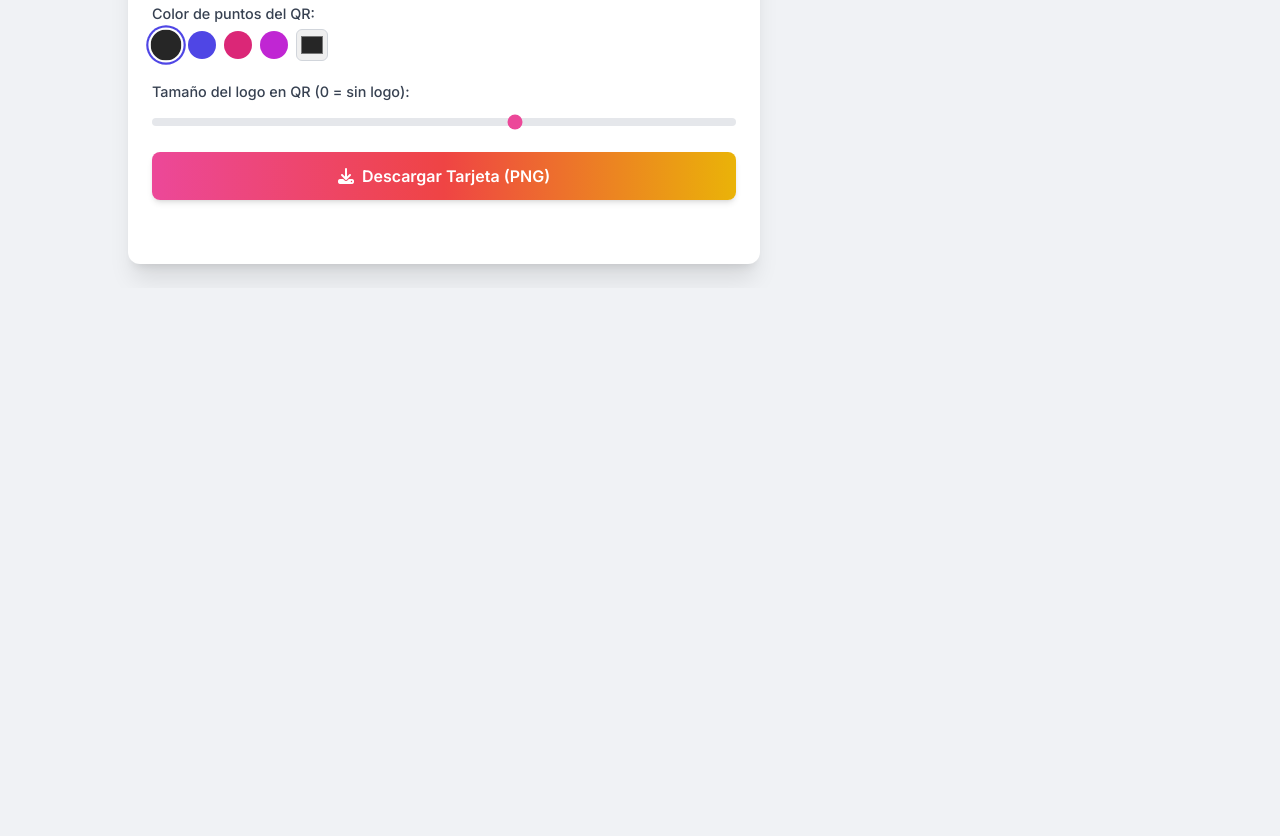
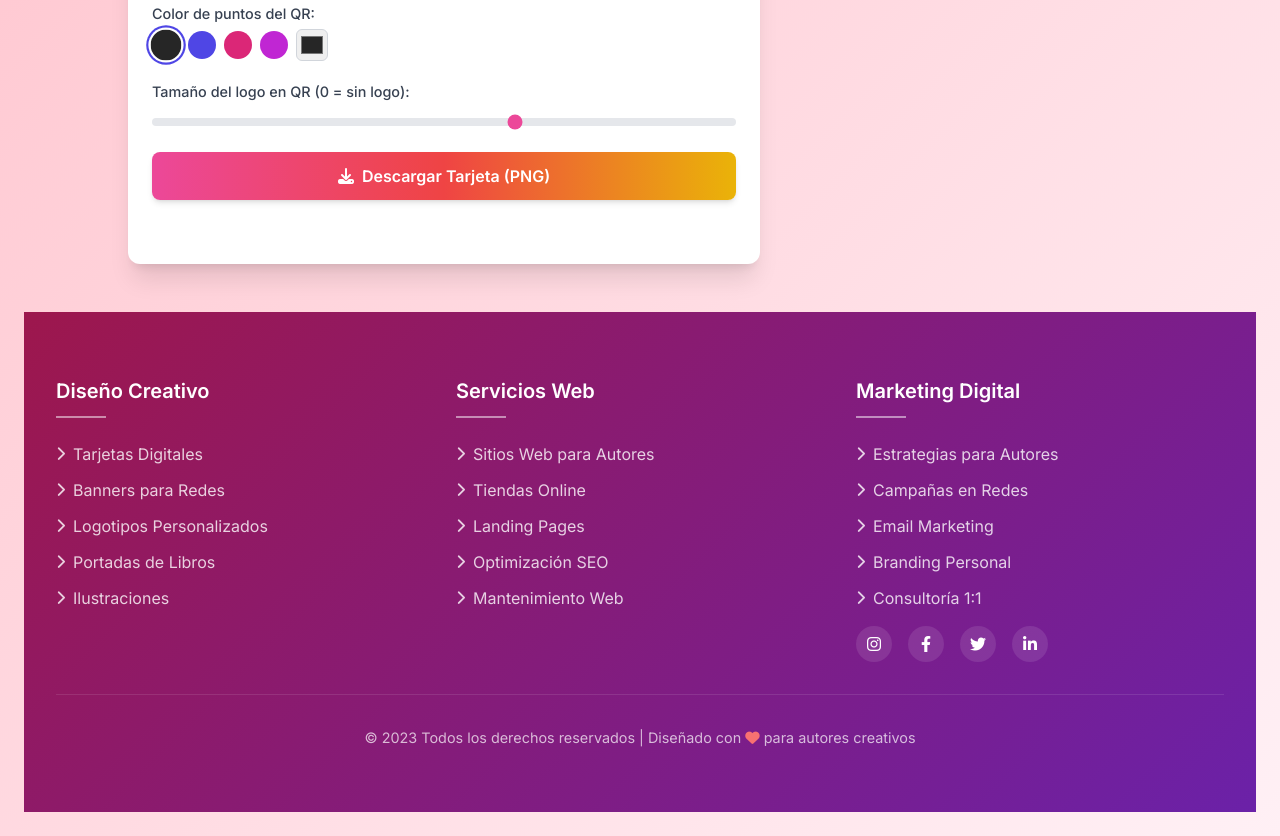
Before and after one commit to Robledogar/Apps_fenproject.com, a plain HTML site: page Generador_QR/Generador_qr.html in a window 1280 px wide. Shown: the part 1109-1945 px from the top of the page. Before the commit the page ends 1397 px from the top, so only its background shows below. Drawn offline with nearby package versions, Linux system fonts and the light colour scheme; a script that the page names is missing.

Commit message:
Incluido footer generador de qr

```diff
--- a/Generador_QR/Generador_qr.html
+++ b/Generador_QR/Generador_qr.html
@@ -13,8 +13,10 @@
 
         body {
             font-family: 'Inter', -apple-system, BlinkMacSystemFont, sans-serif;
-            background-color: #f0f2f5;
+            background: linear-gradient(135deg, #ffb6c1 0%, #fff0f5 100%);
             min-height: 100vh;
+            display: flex;
+            flex-direction: column;
             -webkit-font-smoothing: antialiased;
             -moz-osx-font-smoothing: grayscale;
         }
@@ -37,9 +39,9 @@
             justify-content: space-around;
             gap: 8px;
             transition: background 0.3s;
-            background-size: cover; /* Importante para que las imágenes de textura cubran */
+            background-size: cover;
             background-position: center;
-            background-repeat: no-repeat; /* Evitar repetición por defecto si no es tileable */
+            background-repeat: no-repeat;
             position: relative;
             overflow: hidden;
         }
@@ -47,22 +49,28 @@
         #cardProfileImage {
             width: 100px;
             height: 100px;
-            border-radius: 50%; object-fit: cover;
-            background-color: #e0e0e0; border: 4px solid rgba(255,255,255,0.7);
+            border-radius: 50%;
+            object-fit: cover;
+            background-color: #e0e0e0;
+            border: 4px solid rgba(255,255,255,0.7);
             box-shadow: 0 3px 6px rgba(0,0,0,0.1);
             z-index: 1;
             margin-top: 5px;
         }
+
         #cardUsername {
-            font-size: 1.2em; /* Reducido para no competir con el fondo */
-            font-weight: 700; color: #262626;
-            text-shadow: 0 1px 2px rgba(255,255,255,0.5); /* Sombra más notable */
+            font-size: 1.2em;
+            font-weight: 700;
+            color: #262626;
+            text-shadow: 0 1px 2px rgba(255,255,255,0.5);
             z-index: 1;
         }
+
         #cardBio {
             font-size: 0.8em;
-            color: #333; /* Un poco más oscuro para legibilidad */
-            max-width: 90%; line-height: 1.4;
+            color: #333;
+            max-width: 90%;
+            line-height: 1.4;
             text-shadow: 0 1px 1px rgba(255,255,255,0.4);
             z-index: 1;
         }
@@ -72,64 +80,218 @@
             height: 150px;
             background-color: rgba(250,250,250,0.9);
             border-radius: 12px;
-            display: flex; align-items: center; justify-content: center;
+            display: flex;
+            align-items: center;
+            justify-content: center;
             padding: 10px;
             overflow: hidden;
             box-shadow: 0 2px 5px rgba(0,0,0,0.08);
             z-index: 1;
         }
-         #cardQrElement canvas, #cardQrElement img {
-            display: block; width: 100% !important; height: 100% !important;
-            object-fit: contain; border-radius: 6px;
+
+        #cardQrElement canvas, #cardQrElement img {
+            display: block;
+            width: 100% !important;
+            height: 100% !important;
+            object-fit: contain;
+            border-radius: 6px;
         }
+
         #cardQrCallToAction {
             font-size: 0.85em;
-            color: #444; /* Un poco más oscuro */
+            color: #444;
             margin-top: 8px;
             font-weight: 500;
             text-shadow: 0 1px 1px rgba(255,255,255,0.3);
             z-index: 1;
             margin-bottom: 10px;
         }
-        .config-label { font-weight: 500; color: #374151; margin-bottom: 0.3rem; display: block; font-size: 0.9rem; }
+
+        .config-label {
+            font-weight: 500;
+            color: #374151;
+            margin-bottom: 0.3rem;
+            display: block;
+            font-size: 0.9rem;
+        }
+
         .config-input, .config-textarea {
-            width: 100%; padding: 0.65rem 0.85rem; border: 1px solid #d1d5db; border-radius: 0.375rem;
-            font-size: 0.9rem; transition: border-color 0.2s, box-shadow 0.2s;
+            width: 100%;
+            padding: 0.65rem 0.85rem;
+            border: 1px solid #d1d5db;
+            border-radius: 0.375rem;
+            font-size: 0.9rem;
+            transition: border-color 0.2s, box-shadow 0.2s;
         }
+
         .config-input:focus, .config-textarea:focus {
-            outline: none; border-color: #4f46e5; box-shadow: 0 0 0 2px rgba(79, 70, 229, 0.25);
+            outline: none;
+            border-color: #4f46e5;
+            box-shadow: 0 0 0 2px rgba(79, 70, 229, 0.25);
         }
+
         .color-option {
-             width: 28px; height: 28px; border-radius: 50%; cursor: pointer;
-             transition: transform 0.2s, box-shadow 0.2s; border: 2px solid transparent;
+            width: 28px;
+            height: 28px;
+            border-radius: 50%;
+            cursor: pointer;
+            transition: transform 0.2s, box-shadow 0.2s;
+            border: 2px solid transparent;
         }
+
         .color-option:hover { transform: scale(1.1); }
-        .color-option.active { transform: scale(1.1); box-shadow: 0 0 0 2px white, 0 0 0 4px #4f46e5;}
-        #qrCustomColorPicker { width: 32px; height: 32px; border: 1px solid #d1d5db; border-radius: 0.375rem; padding: 2px; cursor: pointer; }
+        .color-option.active {
+            transform: scale(1.1);
+            box-shadow: 0 0 0 2px white, 0 0 0 4px #4f46e5;
+        }
+
+        #qrCustomColorPicker {
+            width: 32px;
+            height: 32px;
+            border: 1px solid #d1d5db;
+            border-radius: 0.375rem;
+            padding: 2px;
+            cursor: pointer;
+        }
 
         .texture-option {
-            width: 48px; height: 48px; border-radius: 0.375rem;
+            width: 48px;
+            height: 48px;
+            border-radius: 0.375rem;
             border: 2px solid #d1d5db;
-            cursor: pointer; background-size: cover; background-position: center;
-            display: flex; align-items: center; justify-content: center;
-            transition: all 0.2s ease-in-out; position: relative;
-
-        }
-        .texture-option:hover { border-color: #9ca3af; transform: translateY(-2px); }
-        .texture-option.active {
-            border-color: #4f46e5; box-shadow: 0 0 0 3px rgba(79, 70, 229, 0.4);
-        }
-        .texture-option .fa-check { display: none; }
-        .texture-option.active .fa-check {
-            display: block; position: absolute; top: 50%; left: 50%;
-            transform: translate(-50%, -50%); color: white;
-            background-color: rgba(79, 70, 229, 0.7);
-            border-radius: 50%; padding: 4px; font-size: 0.8em;
-        }
-        #cardSolidColorPicker {
-            width: 100%; height: 40px; padding:2px; border: 1px solid #d1d5db; border-radius: 0.375rem; cursor: pointer;
+            cursor: pointer;
+            background-size: cover;
+            background-position: center;
+            display: flex;
+            align-items: center;
+            justify-content: center;
+            transition: all 0.2s ease-in-out;
+            position: relative;
         }
 
+        .texture-option:hover {
+            border-color: #9ca3af;
+            transform: translateY(-2px);
+        }
+
+        .texture-option.active {
+            border-color: #4f46e5;
+            box-shadow: 0 0 0 3px rgba(79, 70, 229, 0.4);
+        }
+
+        .texture-option .fa-check { display: none; }
+
+        .texture-option.active .fa-check {
+            display: block;
+            position: absolute;
+            top: 50%;
+            left: 50%;
+            transform: translate(-50%, -50%);
+            color: white;
+            background-color: rgba(79, 70, 229, 0.7);
+            border-radius: 50%;
+            padding: 4px;
+            font-size: 0.8em;
+        }
+
+        #cardSolidColorPicker {
+            width: 100%;
+            height: 40px;
+            padding:2px;
+            border: 1px solid #d1d5db;
+            border-radius: 0.375rem;
+            cursor: pointer;
+        }
+
+        /* Footer styles */
+        .footer {
+            background: linear-gradient(135deg, #9d174d 0%, #6b21a8 100%);
+            color: white;
+            padding: 4rem 2rem;
+            margin-top: 3rem;
+        }
+
+        .footer-container {
+            max-width: 1200px;
+            margin: 0 auto;
+            display: grid;
+            grid-template-columns: repeat(auto-fit, minmax(250px, 1fr));
+            gap: 2rem;
+        }
+
+        .footer-column h3 {
+            font-size: 1.25rem;
+            font-weight: 600;
+            margin-bottom: 1.5rem;
+            position: relative;
+            padding-bottom: 0.75rem;
+        }
+
+        .footer-column h3::after {
+            content: '';
+            position: absolute;
+            left: 0;
+            bottom: 0;
+            width: 50px;
+            height: 2px;
+            background-color: rgba(255, 255, 255, 0.5);
+        }
+
+        .footer-links {
+            display: flex;
+            flex-direction: column;
+            gap: 0.75rem;
+        }
+
+        .footer-links a {
+            color: rgba(255, 255, 255, 0.8);
+            text-decoration: none;
+            transition: all 0.3s ease;
+            display: flex;
+            align-items: center;
+            gap: 0.5rem;
+        }
+
+        .footer-links a:hover {
+            color: white;
+            transform: translateX(5px);
+        }
+
+        .footer-links a i {
+            font-size: 0.9rem;
+        }
+
+        .footer-bottom {
+            text-align: center;
+            padding-top: 2rem;
+            margin-top: 2rem;
+            border-top: 1px solid rgba(255, 255, 255, 0.1);
+            font-size: 0.9rem;
+            color: rgba(255, 255, 255, 0.7);
+        }
+
+        .social-links {
+            display: flex;
+            gap: 1rem;
+            margin-top: 1rem;
+        }
+
+        .social-links a {
+            display: inline-flex;
+            align-items: center;
+            justify-content: center;
+            width: 36px;
+            height: 36px;
+            background-color: rgba(255, 255, 255, 0.1);
+            border-radius: 50%;
+            color: white;
+            transition: all 0.3s ease;
+        }
+
+        .social-links a:hover {
+            background-color: rgba(255, 255, 255, 0.2);
+            transform: translateY(-3px);
+        }
     </style>
 </head>
 <body class="p-4 md:p-6">
@@ -169,7 +331,7 @@
                     <label class="config-label">Elige una textura o color:</label>
                     <div class="flex flex-wrap gap-3 items-center">
                         <button class="texture-option active" data-texture="solid" title="Color Sólido" style="background-color: #fff;">
-                             <i class="fas fa-check"></i><span class="sr-only">Color sólido</span>
+                            <i class="fas fa-check"></i><span class="sr-only">Color sólido</span>
                         </button>
                         <button class="texture-option" data-texture="texture1" style="background-image: linear-gradient(45deg, #f3ec78, #af4261);" title="Gradiente Atardecer"> <i class="fas fa-check"></i></button>
                         <button class="texture-option" data-texture="texture2" style="background-image: linear-gradient(to right, #8360c3, #2ebf91);" title="Gradiente Esmeralda"> <i class="fas fa-check"></i></button>
@@ -183,7 +345,8 @@
                         <button class="texture-option" data-texture="concrete" style="background-image: url('textures/textura2.jpg');" title="Textura de Concreto"> <i class="fas fa-check"></i></button>
                     </div>
                 </div>
-                 <div id="solidColorPickerContainer">
+
+                <div id="solidColorPickerContainer">
                     <label for="cardSolidColorPicker" class="config-label mt-3">Color Sólido de Fondo:</label>
                     <input type="color" id="cardSolidColorPicker" value="#FFFFFF" >
                 </div>
@@ -217,7 +380,7 @@
 
             <!-- Columna de Previsualización de la Tarjeta -->
             <div class="flex justify-center md:sticky md:top-6">
-                 <div id="instaCardPreviewContainer">
+                <div id="instaCardPreviewContainer">
                     <div id="instaCardPreview">
                         <img id="cardProfileImage" src="" alt="Foto de perfil">
                         <p id="cardUsername">@TuUsuario</p>
@@ -234,6 +397,55 @@
         </div>
     </div>
 
+    <!-- Footer -->
+    <footer class="footer">
+        <div class="footer-container">
+            <div class="footer-column">
+                <h3>Diseño Creativo</h3>
+                <div class="footer-links">
+                    <a href="#"><i class="fas fa-chevron-right"></i> Tarjetas Digitales</a>
+                    <a href="#"><i class="fas fa-chevron-right"></i> Banners para Redes</a>
+                    <a href="#"><i class="fas fa-chevron-right"></i> Logotipos Personalizados</a>
+                    <a href="#"><i class="fas fa-chevron-right"></i> Portadas de Libros</a>
+                    <a href="#"><i class="fas fa-chevron-right"></i> Ilustraciones</a>
+                </div>
+            </div>
+
+            <div class="footer-column">
+                <h3>Servicios Web</h3>
+                <div class="footer-links">
+                    <a href="#"><i class="fas fa-chevron-right"></i> Sitios Web para Autores</a>
+                    <a href="#"><i class="fas fa-chevron-right"></i> Tiendas Online</a>
+                    <a href="#"><i class="fas fa-chevron-right"></i> Landing Pages</a>
+                    <a href="#"><i class="fas fa-chevron-right"></i> Optimización SEO</a>
+                    <a href="#"><i class="fas fa-chevron-right"></i> Mantenimiento Web</a>
+                </div>
+            </div>
+
+            <div class="footer-column">
+                <h3>Marketing Digital</h3>
+                <div class="footer-links">
+                    <a href="#"><i class="fas fa-chevron-right"></i> Estrategias para Autores</a>
+                    <a href="#"><i class="fas fa-chevron-right"></i> Campañas en Redes</a>
+                    <a href="#"><i class="fas fa-chevron-right"></i> Email Marketing</a>
+                    <a href="#"><i class="fas fa-chevron-right"></i> Branding Personal</a>
+                    <a href="#"><i class="fas fa-chevron-right"></i> Consultoría 1:1</a>
+                </div>
+
+                <div class="social-links">
+                    <a href="#"><i class="fab fa-instagram"></i></a>
+                    <a href="#"><i class="fab fa-facebook-f"></i></a>
+                    <a href="#"><i class="fab fa-twitter"></i></a>
+                    <a href="#"><i class="fab fa-linkedin-in"></i></a>
+                </div>
+            </div>
+        </div>
+
+        <div class="footer-bottom">
+            &copy; 2023 Todos los derechos reservados | Diseñado con <i class="fas fa-heart text-red-400"></i> para autores creativos
+        </div>
+    </footer>
+
     <script>
         document.addEventListener('DOMContentLoaded', () => {
             const profileImageInput = document.getElementById('profileImageInput');
@@ -241,9 +453,11 @@
             const instagramUrlInput = document.getElementById('instagramUrlInput');
             const bioInput = document.getElementById('bioInput');
             const qrCallToActionInput = document.getElementById('qrCallToActionInput');
+
             const qrLogoInput = document.getElementById('qrLogoInput');
             const qrCustomColorPicker = document.getElementById('qrCustomColorPicker');
             const qrColorOptions = document.querySelectorAll('.color-option');
+
             const qrLogoSizeSlider = document.getElementById('qrLogoSizeSlider');
             const downloadCardButton = document.getElementById('downloadCardButton');
             const statusMessage = document.getElementById('statusMessage');
@@ -252,7 +466,9 @@
             const cardUsername = document.getElementById('cardUsername');
             const cardBio = document.getElementById('cardBio');
             const cardQrCallToAction = document.getElementById('cardQrCallToAction');
+
             const cardQrElement = document.getElementById('cardQrElement');
+
             const instaCardPreview = document.getElementById('instaCardPreview');
 
             const cardSolidColorPicker = document.getElementById('cardSolidColorPicker');
@@ -265,6 +481,7 @@
                     <text x="50%" y="50%" dominant-baseline="middle" text-anchor="middle" font-family="Inter, sans-serif" font-size="16px" fill="#888888" dy=".1em">tu foto</text>
                 </svg>
             `)}`;
+
             let qrCodeInstance = null;
             let currentQrLogoDataUrl = null;
             let activeQrColor = "#262626";
@@ -277,7 +494,7 @@
                 solid: (color) => `background-color: ${color}; background-image: none;`,
                 texture1: "background-image: linear-gradient(45deg, #f3ec78, #af4261);",
                 texture2: "background-image: linear-gradient(to right, #8360c3, #2ebf91);",
-                   // --- Tus texturas personales ---
+                // --- Tus texturas personales ---
                 texture3:  "background-image: url('textures/textura1.jpg'); background-size: cover; background-repeat: no-repeat;",
                 texture4:  "background-image: url('textures/textura2.jpg'); background-size: cover; background-repeat: no-repeat;",
                 texture5:  "background-image: url('textures/textura3.jpg'); background-size: cover; background-repeat: no-repeat;",
@@ -315,7 +532,7 @@
                     transition: background 0.3s;
                     background-size: cover;
                     background-position: center;
-                    background-repeat: no-repeat; /* Añadido aquí también para asegurar */
+                    background-repeat: no-repeat;
                     position: relative;
                     overflow: hidden;
                     ${styleString}
@@ -330,6 +547,7 @@
 
                 applyCardBackground();
                 generateOrUpdateQr(isForDownload);
+
                 if (!isForDownload) setStatus('');
             }
 
@@ -347,6 +565,7 @@
                         qrTargetData = `https://${qrTargetData}`;
                     }
                 }
+
                 try { new URL(qrTargetData); } catch (_) {
                     if (!isForDownload) cardQrElement.innerHTML = '<span class="text-red-500 text-xs p-1">URL de IG inválida</span>';
                     return;
@@ -506,9 +725,11 @@
                     reader.readAsDataURL(file);
                 });
             }
+
             function setStatus(message, type = 'info') {
                 statusMessage.textContent = message;
                 statusMessage.className = 'text-center text-sm mt-2 min-h-[20px]';
+
                 if (type === 'error') statusMessage.classList.add('text-red-500');
                 else if (type === 'success') statusMessage.classList.add('text-green-600');
                 else if (type === 'loading') statusMessage.classList.add('text-blue-500', 'animate-pulse');
```
